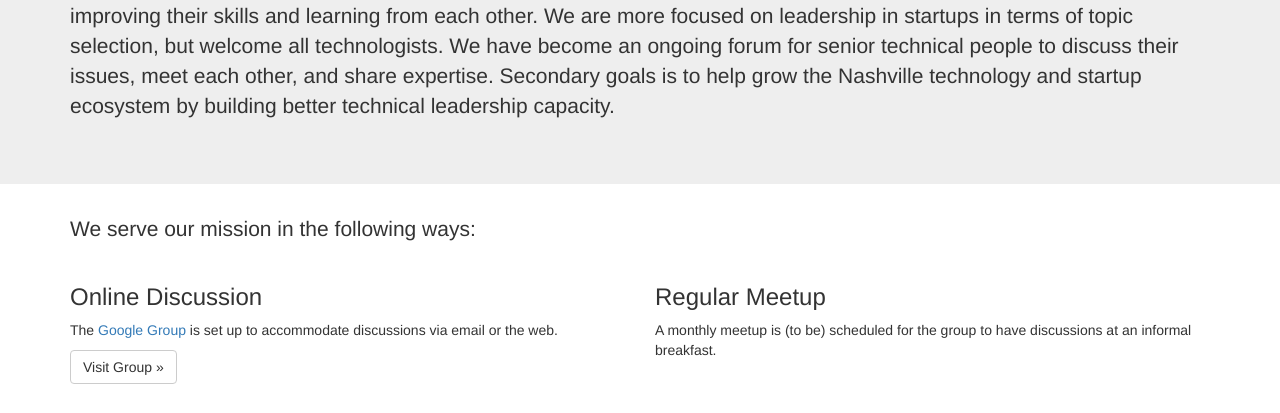
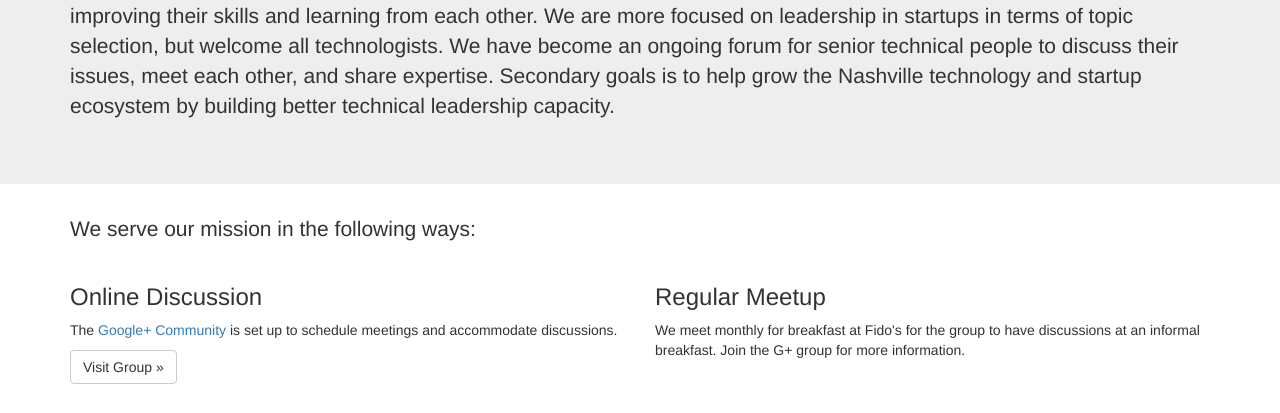
Before and after one commit to briandailey/nashcto, a plain HTML site: page index.html in a window 1280 px wide. Shown: the part 176-589 px from the top of the page. Drawn offline with nearby package versions, Linux system fonts and the light colour scheme.

Commit message:
Update with G+ link.

```diff
--- a/index.html
+++ b/index.html
@@ -32,12 +32,12 @@
       <div class="row">
         <div class="col-md-6">
           <h3>Online Discussion</h3>
-          <p>The <a href="https://groups.google.com/forum/#!forum/nashville-cto-group">Google Group</a> is set up to accommodate discussions via email or the web.</p>
-          <p><a class="btn btn-default" href="https://groups.google.com/forum/#!forum/nashville-cto-group" role="button">Visit Group &raquo;</a></p>
+          <p>The <a href="https://plus.google.com/u/1/communities/115012699103682852173">Google+ Community</a> is set up to schedule meetings and accommodate discussions.</p>
+          <p><a class="btn btn-default" href="https://plus.google.com/u/1/communities/115012699103682852173" role="button">Visit Group &raquo;</a></p>
         </div>
         <div class="col-md-6">
           <h3>Regular Meetup</h3>
-          <p>A monthly meetup is (to be) scheduled for the group to have discussions at an informal breakfast.</p>
+          <p>We meet monthly for breakfast at Fido's for the group to have discussions at an informal breakfast. Join the G+ group for more information.</p>
        </div>
       </div>
 
```
